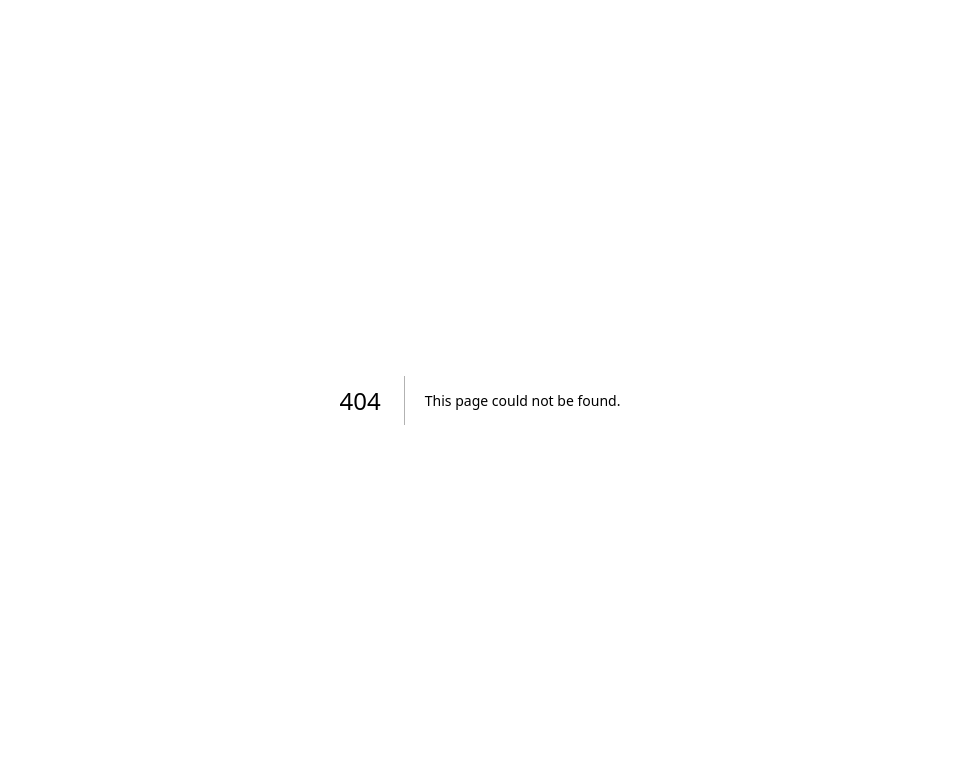
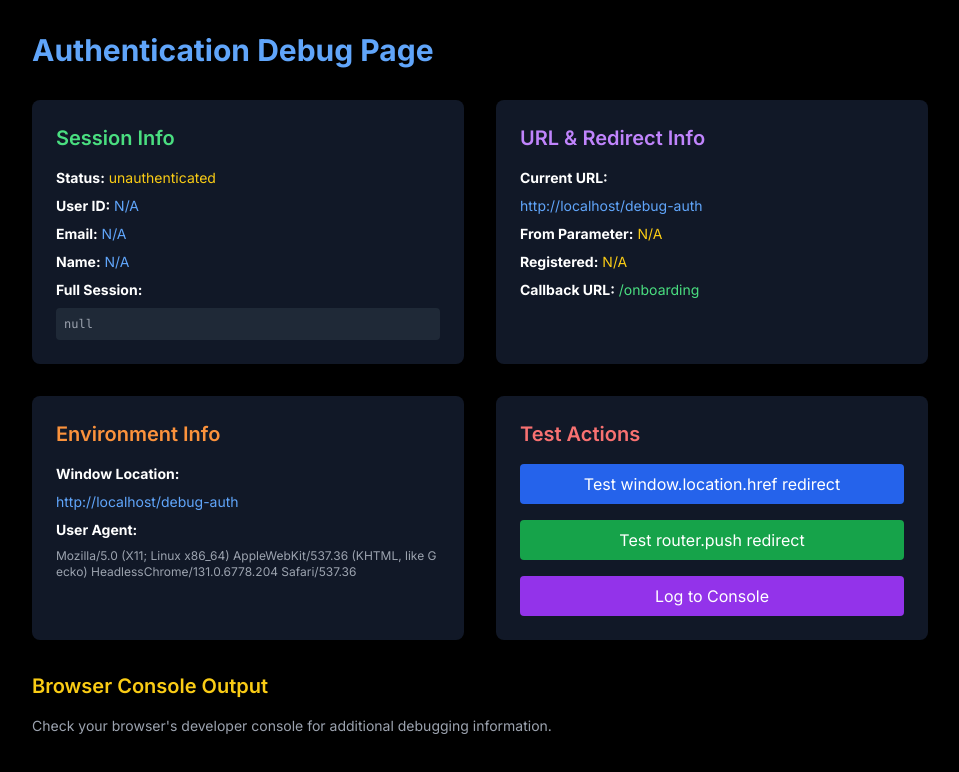
Before and after one commit to hiraypawan/DigitalWorkForce, a Next.js app: page /debug-auth in a window 1280 px wide. Before the commit this address had no page. Shown: the top 772 px of the page, without its empty margins (160-1119 px from the left). Built offline with nearby package versions, Linux system fonts and the light colour scheme; no server answers.

Commit message:
Add comprehensive debugging for auth flow and redirect issues

```diff
--- a/src/app/auth/login/page.tsx
+++ b/src/app/auth/login/page.tsx
@@ -37,10 +37,14 @@ export default function LoginPage() {
 
   // Redirect if already authenticated
   useEffect(() => {
-    if (status === 'authenticated') {
-      router.push(callbackUrl);
+    if (status === 'authenticated' && mounted) {
+      console.log('User already authenticated, redirecting to:', callbackUrl);
+      // Use window.location.href for more reliable redirect
+      setTimeout(() => {
+        window.location.href = callbackUrl;
+      }, 100);
     }
-  }, [status, router, callbackUrl]);
+  }, [status, callbackUrl, mounted]);
 
   const handleSubmit = async (e: React.FormEvent) => {
     e.preventDefault();
--- /dev/null
+++ b/src/app/debug-auth/page.tsx
@@ -0,0 +1,132 @@
+'use client';
+
+import { useSession } from 'next-auth/react';
+import { useRouter } from 'next/navigation';
+import { useEffect, useState } from 'react';
+
+export default function DebugAuthPage() {
+  const { data: session, status } = useSession();
+  const router = useRouter();
+  const [mounted, setMounted] = useState(false);
+  const [redirectInfo, setRedirectInfo] = useState<any>(null);
+
+  useEffect(() => {
+    setMounted(true);
+
+    // Get URL parameters
+    const params = new URLSearchParams(window.location.search);
+    const fromParam = params.get('from');
+    const registeredParam = params.get('registered');
+
+    setRedirectInfo({
+      from: fromParam,
+      registered: registeredParam,
+      currentUrl: window.location.href,
+      callbackUrl: fromParam || '/onboarding',
+    });
+  }, []);
+
+  const testRedirect = () => {
+    console.log('Testing redirect to onboarding...');
+    window.location.href = '/onboarding';
+  };
+
+  const testPush = () => {
+    console.log('Testing router.push to onboarding...');
+    router.push('/onboarding');
+  };
+
+  if (!mounted) {
+    return <div className="min-h-screen bg-black text-white flex items-center justify-center">
+      <p>Loading...</p>
+    </div>;
+  }
+
+  return (
+    <div className="min-h-screen bg-black text-white p-8">
+      <div className="max-w-4xl mx-auto">
+        <h1 className="text-3xl font-bold mb-8 text-blue-400">Authentication Debug Page</h1>
+
+        <div className="grid grid-cols-1 md:grid-cols-2 gap-8">
+          {/* Session Info */}
+          <div className="bg-gray-900 p-6 rounded-lg">
+            <h2 className="text-xl font-semibold mb-4 text-green-400">Session Info</h2>
+            <div className="space-y-2 text-sm">
+              <p><strong>Status:</strong> <span className="text-yellow-400">{status}</span></p>
+              <p><strong>User ID:</strong> <span className="text-blue-400">{session?.user?.id || 'N/A'}</span></p>
+              <p><strong>Email:</strong> <span className="text-blue-400">{session?.user?.email || 'N/A'}</span></p>
+              <p><strong>Name:</strong> <span className="text-blue-400">{session?.user?.name || 'N/A'}</span></p>
+              <div>
+                <p><strong>Full Session:</strong></p>
+                <pre className="text-xs text-gray-400 mt-2 bg-gray-800 p-2 rounded overflow-x-auto">
+                  {JSON.stringify(session, null, 2)}
+                </pre>
+              </div>
+            </div>
+          </div>
+
+          {/* URL Info */}
+          <div className="bg-gray-900 p-6 rounded-lg">
+            <h2 className="text-xl font-semibold mb-4 text-purple-400">URL & Redirect Info</h2>
+            <div className="space-y-2 text-sm">
+              <p><strong>Current URL:</strong></p>
+              <p className="text-blue-400 break-all">{redirectInfo?.currentUrl}</p>
+
+              <p><strong>From Parameter:</strong> <span className="text-yellow-400">{redirectInfo?.from || 'N/A'}</span></p>
+              <p><strong>Registered:</strong> <span className="text-yellow-400">{redirectInfo?.registered || 'N/A'}</span></p>
+              <p><strong>Callback URL:</strong> <span className="text-green-400">{redirectInfo?.callbackUrl}</span></p>
+            </div>
+          </div>
+
+          {/* Environment Info */}
+          <div className="bg-gray-900 p-6 rounded-lg">
+            <h2 className="text-xl font-semibold mb-4 text-orange-400">Environment Info</h2>
+            <div className="space-y-2 text-sm">
+              <p><strong>Window Location:</strong></p>
+              <p className="text-blue-400 break-all">{typeof window !== 'undefined' ? window.location.href : 'SSR'}</p>
+
+              <p><strong>User Agent:</strong></p>
+              <p className="text-gray-400 text-xs break-all">{typeof window !== 'undefined' ? navigator.userAgent : 'SSR'}</p>
+            </div>
+          </div>
+
+          {/* Test Actions */}
+          <div className="bg-gray-900 p-6 rounded-lg">
+            <h2 className="text-xl font-semibold mb-4 text-red-400">Test Actions</h2>
+            <div className="space-y-4">
+              <button
+                onClick={testRedirect}
+                className="w-full bg-blue-600 hover:bg-blue-700 text-white py-2 px-4 rounded"
+              >
+                Test window.location.href redirect
+              </button>
+
+              <button
+                onClick={testPush}
+                className="w-full bg-green-600 hover:bg-green-700 text-white py-2 px-4 rounded"
+              >
+                Test router.push redirect
+              </button>
+
+              <button
+                onClick={() => {
+                  console.log('Current session:', session);
+                  console.log('Current status:', status);
+                  console.log('Redirect info:', redirectInfo);
+                }}
+                className="w-full bg-purple-600 hover:bg-purple-700 text-white py-2 px-4 rounded"
+              >
+                Log to Console
+              </button>
+            </div>
+          </div>
+        </div>
+
+        <div className="mt-8">
+          <h2 className="text-xl font-semibold mb-4 text-yellow-400">Browser Console Output</h2>
+          <p className="text-gray-400 text-sm">Check your browser&apos;s developer console for additional debugging information.</p>
+        </div>
+      </div>
+    </div>
+  );
+}
--- a/src/app/onboarding/page.tsx
+++ b/src/app/onboarding/page.tsx
@@ -45,19 +45,26 @@ export default function OnboardingPage() {
   }, []);
 
   useEffect(() => {
-    if (status === 'loading') return;
+    console.log('Onboarding useEffect - Status:', status, 'Session:', session);
+
+    if (status === 'loading') {
+      console.log('Authentication status still loading...');
+      return;
+    }
 
     if (status === 'unauthenticated') {
+      console.log('User unauthenticated, redirecting to login...');
       // Redirect unauthenticated users to login
       router.push('/auth/login?from=/onboarding');
       return;
     }
 
     if (status === 'authenticated') {
+      console.log('User authenticated, checking profile completeness...');
       // Check if user has already completed onboarding
       checkProfileCompleteness();
     }
-  }, [status, router, checkProfileCompleteness]);
+  }, [status, router, checkProfileCompleteness, session]);
 
   // Add a timeout fallback to prevent infinite loading
   useEffect(() => {
```
